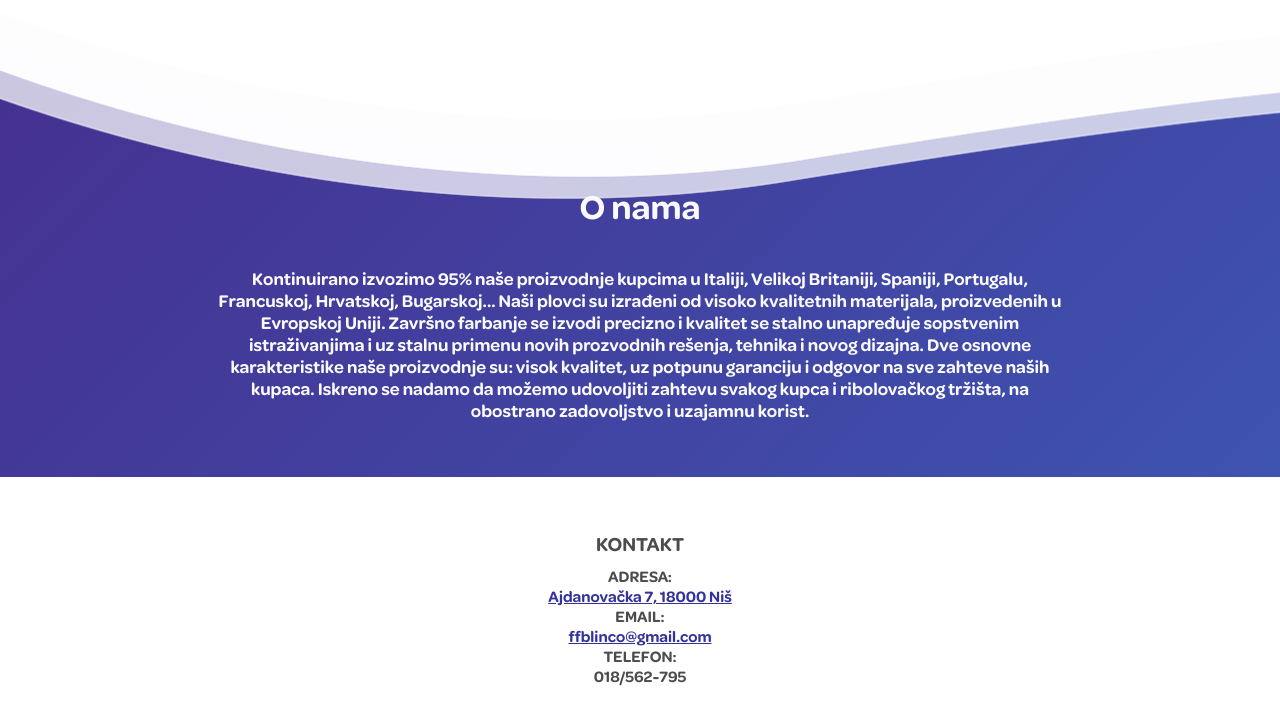
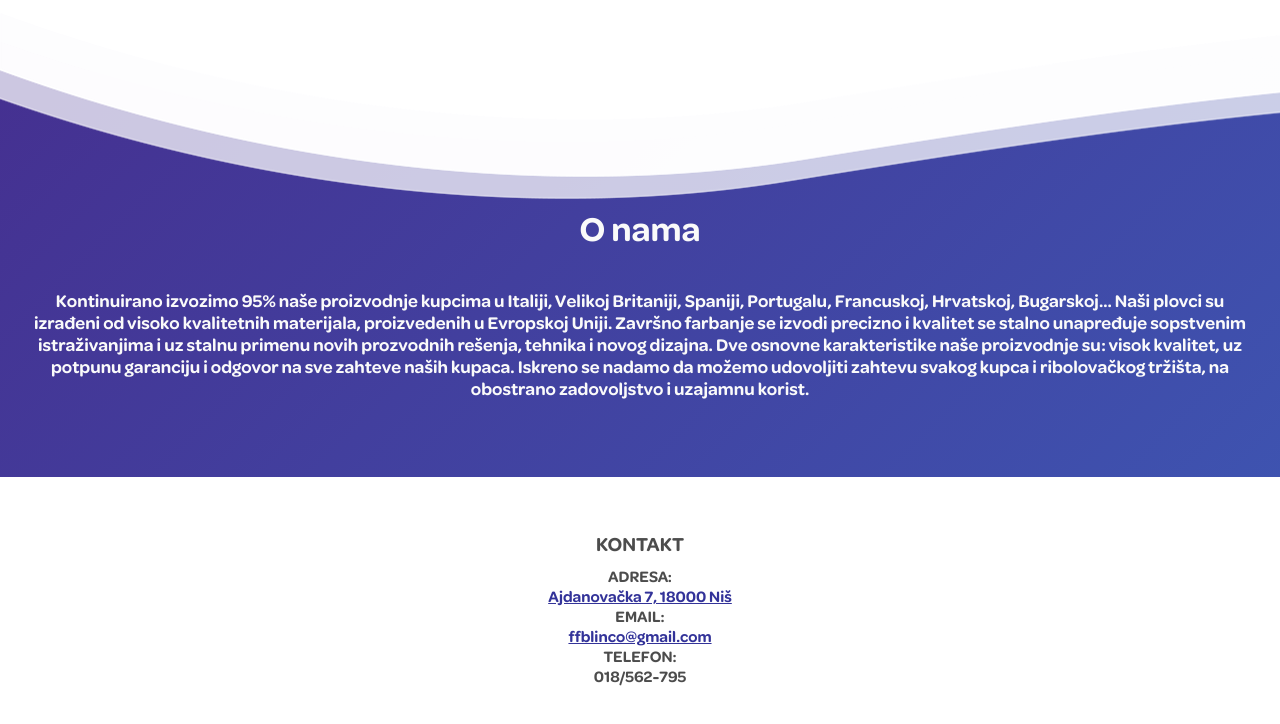
Before and after one commit to tzivadinovic/blinco-ff, a plain HTML site: page index.html in a window 1280 px wide. Shown: the part 1130-1854 px from the top of the page. Drawn offline with nearby package versions, Linux system fonts and the light colour scheme; a web font is replaced by a local one.

Commit message:
styles fix

```diff
--- a/styles/styles.css
+++ b/styles/styles.css
@@ -448,7 +448,7 @@ nav {
 
 .onamatext {
     margin: 0 auto;
-    max-width: 70%;
+    width: 70%;
 }
 
 .onamatext p {
@@ -596,6 +596,8 @@ footer {
     .title-heading h1 {
         font-size: 2.5rem;
     }
+
+
 }
 
 @media screen and (min-width: 950px) {
@@ -684,12 +686,14 @@ footer {
     .onamatext p {
         font-size: 21px;
     }
+
 }
 
 @media screen and (max-width: 1280px) {
     .onamatext p {
         font-size: 18px;
     }
+
 }
 
 /*@media screen and (min-width: 1130px) {
@@ -708,29 +712,36 @@ footer {
     .onamatext p {
         font-size: 20px;
     }
+
 }
 
 @media screen and (max-width: 600px) {
     .onamatext p {
         font-size: 12px;
     }
+
 }
 
 @media screen and (max-width: 300px) {
     .onamatext p {
         font-size: 12px;
     }
+
 }
 
 @media screen and (min-width: 601px) {
     .about1-text-box h1 {
         font-size: 35px;
     }
+
+    .onamatext{
+        width: 100%;
+    }
+
 }
 
 @media screen and (max-width: 600px) {
     .about1-text-box h1 {
-        margin-top: -50px;
         font-size: 15px;
     }
 }
```
